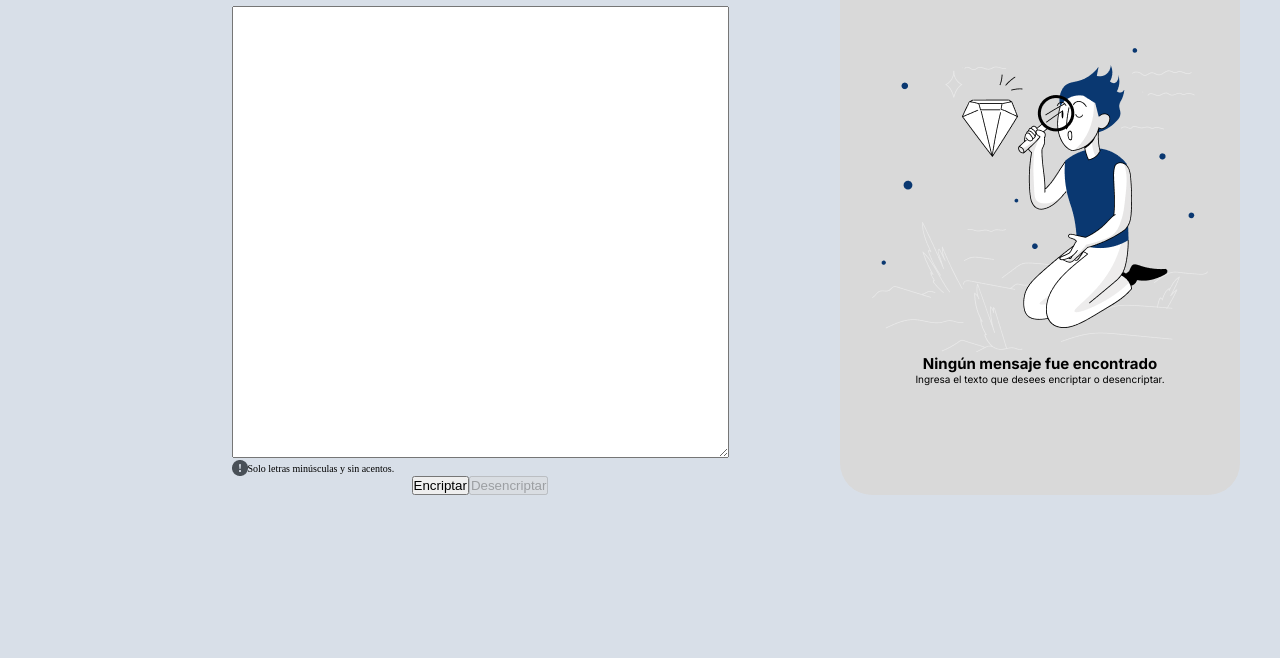
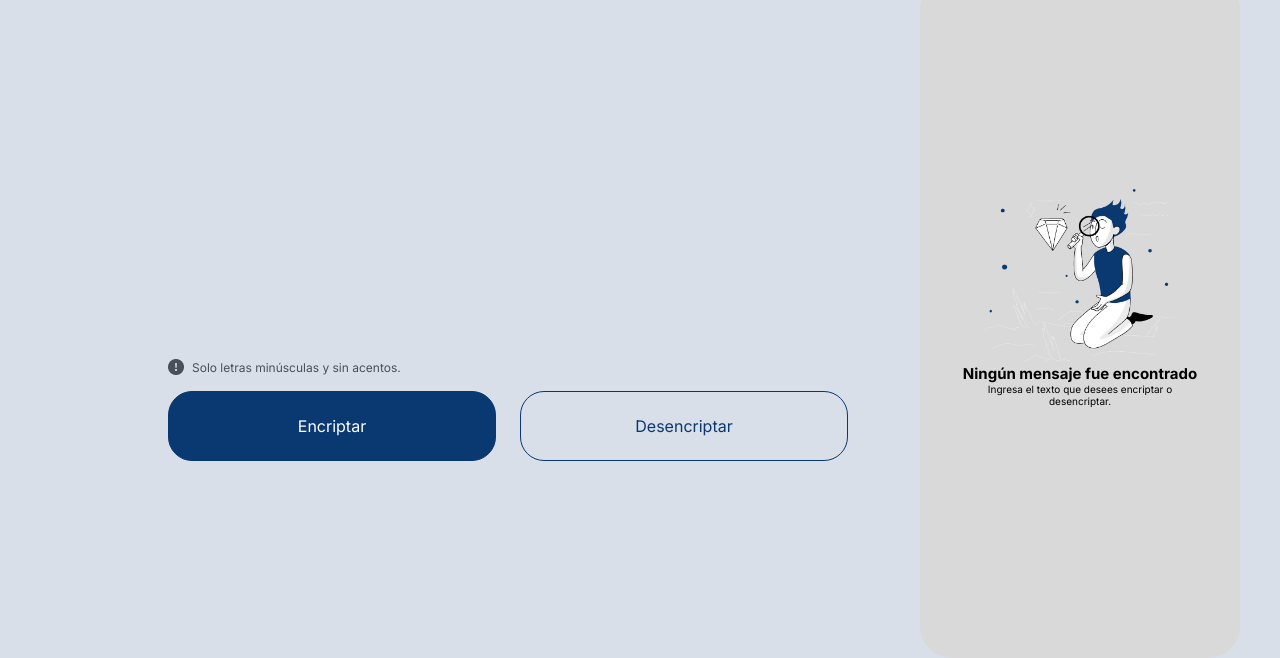
Before and after one commit to JeisonGuerrero/Encriptador-de-Texto, a plain HTML site: page index.html in a window 1280 px wide. Shown: the part 102-760 px from the top of the page. Drawn offline with Linux system fonts and the light colour scheme.

Commit message:
Inicio de Boton Encriptar

```diff
--- a/index.css
+++ b/index.css
@@ -4,6 +4,7 @@
 
     --color-primario: #D8DFE8;
     --color-secundario: #D9D9D9;
+    --color-terciario: #0A3871;
     --fuente-inter: "Inter", sans-serif;
 
     font-size: 62.5%;
@@ -14,46 +15,102 @@
     padding: 0px;
 }
 
-.Encriptador {
+.Encriptador__box {
     display: flex;
+    height: 95vh;
+    width: 100%;
+    margin-bottom: -3%;
     padding-top: 40px;
     justify-content: space-between;
+    background-color: var(--color-primario);
+
+}
+.footer__box {
+    height: 5vh;
+    display: flex;
+    align-items: center;
+    justify-content: center;
     background-color: var(--color-primario);
 }
 
 .Encriptador__texto__box{
     padding-top: 68px;
+    width: 100%;
+}
+
+.Encriptador__texto__cuadro{
+    color: var(--color-terciario);
+    background-color: var(--color-primario);
+    font-size: 3.2rem;
+    font-family: var(--fuente-inter);
+    border: none;
+    resize: none;
+    outline: none;
 }
 
 .Encriptador__texto__terminos{
     display: flex;
     align-items: center;
+    font-family: var(--fuente-inter);
+    font-size: 1.2rem;
+    color: #495057;
+}
+.Encriptador__texto__terminos_texto{
+    margin-left: 8px;
 }
 
 .Encriptador__boton{
     display: flex;
     justify-content: center;
+    margin-top: 16px;
+}
+
+.Encriptador__boton__encriptar{
+    border: 1px solid;
+    border-radius: 24px;
+    border-color: var(--color-terciario);
+    box-shadow: none;
+    font-family: var(--fuente-inter);
+    padding: 24px;
+    width: 328px;
+    margin-right: 24px;
+    font-size: 1.6rem;
+    background-color: var(--color-terciario);
+    color: white;
+    cursor: pointer;
+}
+
+.Encriptador__boton__desencriptar{
+    border: 1px solid;
+    border-radius: 24px;
+    border-color: var(--color-terciario);
+    box-shadow: none;
+    font-family: var(--fuente-inter);
+    padding: 24px;
+    width: 328px;
+    margin-right: 24px;
+    font-size: 1.6rem;
+    background-color: var(--color-primario);
+    color: var(--color-terciario);
+    cursor: not-allowed;
 }
 
 .Encriptador__respuesta{
     background-color: var(--color-secundario);
+    width: 25%;
     display: flex;
+    justify-content: center;
     align-items: center;
-    margin-right: 40px;
+    margin: 40px 40px 40px 0px;
     text-align: center;
     border-radius: 32px;
     font-family: var(--fuente-inter);
 }
 
 .Encriptador__respuesta__box{
-    padding: 0px 32px 0px 32px;
+    padding: 0px 40px 40px 40px;
 }
 
-
-.footer {
-    display: flex;
-    align-items: center;
-    justify-content: center;
-    background-color: var(--color-primario);
-    height: 100vh;
+.Encriptador__respuesta__imagen{
+    width: 80%;
 }
--- a/index.html
+++ b/index.html
@@ -6,8 +6,8 @@
     <title>Document</title>
     <link rel="stylesheet" href="index.css"/>
 </head>
-<body  style="overflow-x:hidden; overflow-y:hidden">
-    <div class="Encriptador">
+<body>
+    <div class="Encriptador__box">
         <div class="Encriptador__imagen">
             <img src="./Images/Logo.png" alt="logo"/>
         </div>
@@ -17,14 +17,14 @@
                     name="texto"
                     id="texto"
                     class="Encriptador__texto__cuadro"
-                    cols="60"
-                    rows="30"
+                    cols="20"
+                    rows="9"
                     placeholder="Ingrese el texto aqui">
                 </textarea>
             </div>
             <div class="Encriptador__texto__terminos">
                 <img src="./Images/Group.png"/>
-                <p>Solo letras minúsculas y sin acentos.</p>
+                <p class="Encriptador__texto__terminos_texto">Solo letras minúsculas y sin acentos.</p>
             </div>
             <div class="Encriptador__boton">
                 <button
@@ -38,23 +38,29 @@
                     disabled>Desencriptar</button>
             </div>
         </div>
-        <div class="Encriptador__respuesta">
+        <div class="Encriptador__respuesta" id="boxRespuesta">
             <div class="Encriptador__respuesta__box">
-                <img src="./Images/Muñeco.png"/>
+                <img class="Encriptador__respuesta__imagen" id="imagen" src="./Images/Muñeco.png"/>
                 <div class="Encriptador__respuesta__box__mensajes">
-                    <h2 class="Encriptador__respuesta__box__mensajes__titulo">Ningún mensaje fue encontrado</h2>
-                    <p class="Encriptador__respuesta__box__mensajes__parrafo">Ingresa el texto que desees encriptar o desencriptar.</p>
+                    <h2 id = "tituloRespuesta" class="Encriptador__respuesta__box__mensajes__titulo">Ningún mensaje fue encontrado</h2>
+                    <p id="parrafoRespuesta" class="Encriptador__respuesta__box__mensajes__parrafo">Ingresa el texto que desees encriptar o desencriptar.</p>
                 </div>
             </div>
         </div>
+        <div class="Resultado" id="boxResultado">
+            <textarea class="Resultado__mensaje" id="mensaje" cols="20" rows="10"></textarea>
+            <div>
+                <button class="Resultado__copiar" id="copiar" onclick="copiar()">Copiar</button>
+            </div>
+        </div>
     </div>
-    <footer class="footer">
+    <footer class="footer__box">
         <p class="footer-copyright"> Creado por Jeison Guerrero</p>
         <img src="./Images/github.png" alt="github">
         <a>Github</a>
         <img src="./Images/linkedin.png" alt="linkedin">
         <a>Linkedin</a>
     </footer>
+    <script src="./index.js"></script>
 </body>
-<script src="./index.js"></script>
 </html>
--- a/index.js
+++ b/index.js
@@ -0,0 +1,28 @@
+function resetText(params) {
+    document.getElementById('texto').value = "";
+}
+
+document.getElementById("boxResultado").style.display = "none";
+
+function encriptar() {
+    let textoUsiario = document.getElementById('texto').value;
+    let validador = /[A-Z]/.test(textoUsiario);
+
+    if (textoUsiario.length === 0) {
+        alert("Debes agregar un texto en minuscula");
+        resetText();
+        return;
+    } else if (validador) {
+            alert("Solo son permitidas letras minúsculas y sin acentos");
+            resetText();
+            return;
+        }else{
+            document.getElementById("boxRespuesta").style.display = "none";
+            document.getElementById("boxResultado").style.display = "block";
+        }
+    return console.log()
+}
+
+function desencriptar() {
+
+}
```
